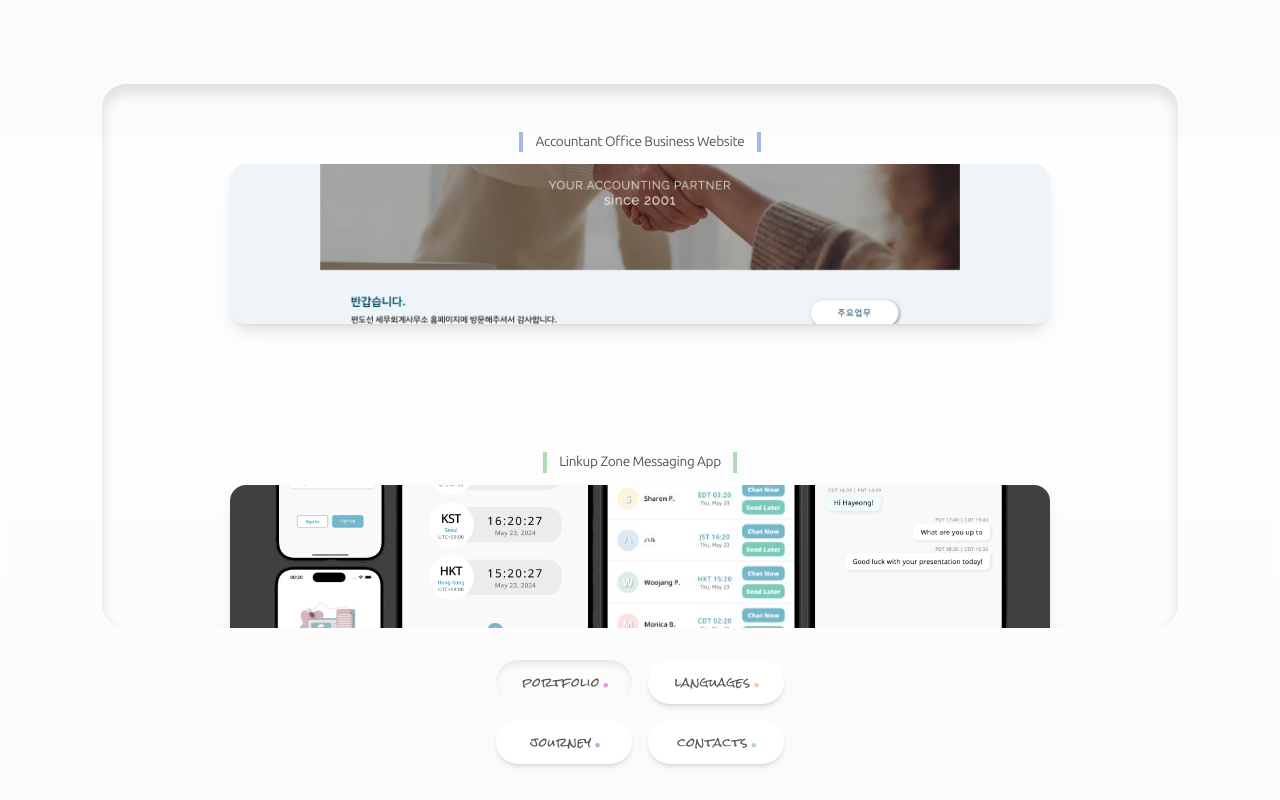
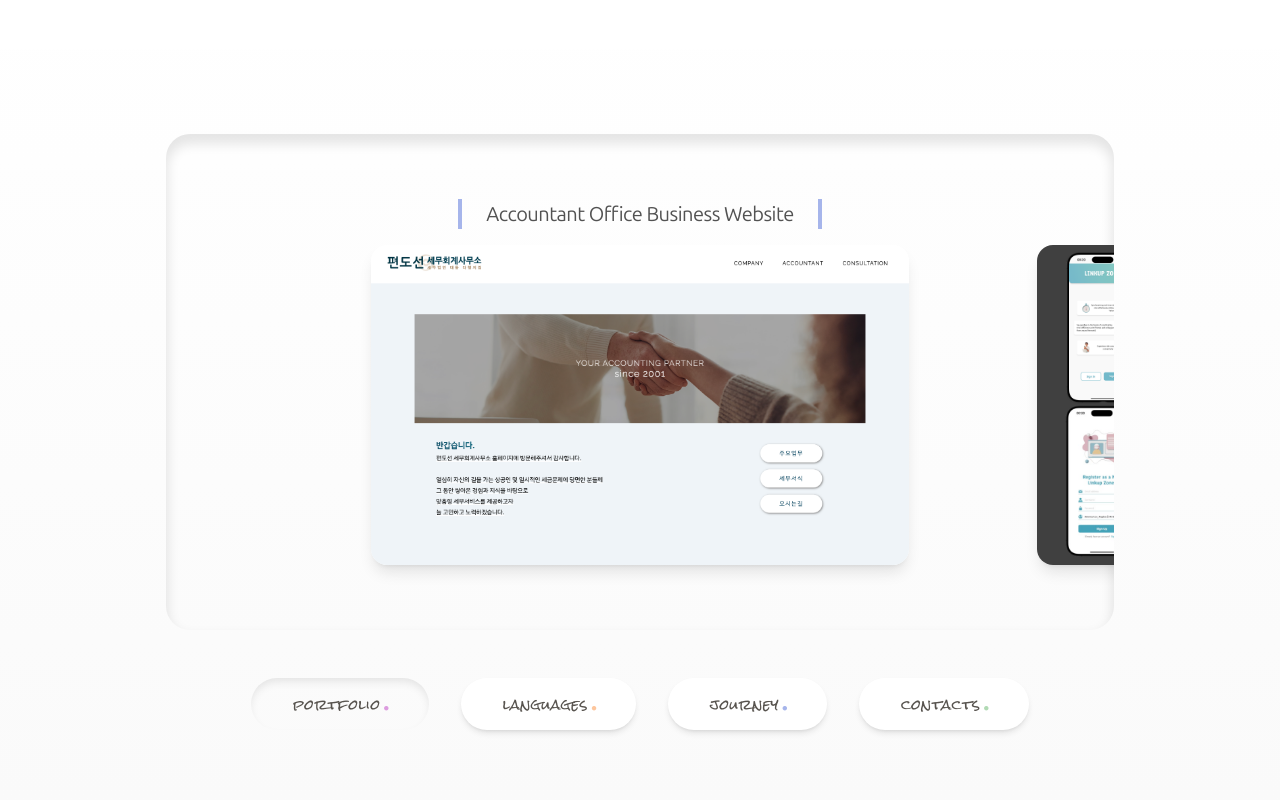
Before and after one commit to hypyeon/portfolio-web-v2, a React (Vite) app: page / in a window 1280 px wide. Both pictures are taken after a click on the button "portfolio.". Shown: the part 1600-2400 px from the top of the page. Built offline with nearby package versions, Linux system fonts and the light colour scheme; a web font is replaced by a local one.

Commit message:
fix layout issue

```diff
--- a/src/components/Body.jsx
+++ b/src/components/Body.jsx
@@ -8,13 +8,13 @@ export default function Body() {
       className="relative z-0 h-[300vh] mobile:overflow-x-hidden"
     >
       <div
-        className="lg:bg-[url('./assets/img/bg-v2.png')] bg-cover bg-center bg-fixed h-screen w-screen -z-5 inset-0 fixed mobile:bg-neutral-50"
+        className="desktop:bg-[url('./assets/img/bg-v2.png')] bg-cover bg-center bg-fixed h-screen w-screen -z-5 inset-0 fixed bg-neutral-50"
       />
       <LandingPage />
       <ProfilePage />
       <PortfolioPage />
-      <div className="fixed z-2 top-[1rem] left-[2.5rem] mobile:top-[0.75rem] mobile:left-[1.75rem]">
-        <p className="text-[3rem] text-gray-900 font-CSBold mobile:text-[2.25rem]">HP<span className="font-space font-black text-[#B1DAB4] -ml-1">.</span></p>
+      <div className="fixed z-2 desktop:top-[1rem] desktop:left-[2.5rem] top-[0.75rem] left-[1.75rem]">
+        <p className="desktop:text-[3rem] text-gray-900 font-CSBold text-[2.25rem]">HP<span className="font-space font-black text-[#B1DAB4] -ml-1">.</span></p>
       </div>
     </div>
   )
--- a/src/components/Buttons.jsx
+++ b/src/components/Buttons.jsx
@@ -10,10 +10,10 @@ const buttons = [
 function Button({ text, color, onClick, isActive }) {
   return (
     <button
-      className={`pointer px-12 py-3 rounded-[1.75rem] shadow-md bg-white hover:duration-500 hover:shadow-lg active:shadow-[inset_0_10px_15px_-3px_rgba(0,0,0,0.1)] focus:bg-transparent focus:shadow-[inset_0_5px_10px_-2px_rgba(0,0,0,0.1)] mobile:px-4 mobile:py-2 ${isActive ? 'bg-transparent shadow-[inset_0_5px_10px_-2px_rgba(0,0,0,0.1)]' : ''}`}
+      className={`pointer desktop:px-8 desktop:py-3 rounded-[1.75rem] shadow-md bg-white hover:duration-500 hover:shadow-lg active:shadow-[inset_0_10px_15px_-3px_rgba(0,0,0,0.1)] focus:bg-transparent focus:shadow-[inset_0_5px_10px_-2px_rgba(0,0,0,0.1)] px-4 py-2 ${isActive ? 'bg-transparent shadow-[inset_0_5px_10px_-2px_rgba(0,0,0,0.1)]' : ''}`}
       onClick={() => onClick(text)}
     >
-      <p className='font-rock text-[0.85rem] pl-[10px] mobile:text-[0.75rem]'>{text}<span className={`${color} font-space text-[2rem] -ml-[4px] leading-3`}>.</span></p>
+      <p className='font-rock desktop:text-[0.85rem] pl-[10px] text-[0.75rem]'>{text}<span className={`${color} font-space text-[2rem] -ml-[4px] leading-3`}>.</span></p>
     </button>
   );
 }
--- a/src/components/Contacts.jsx
+++ b/src/components/Contacts.jsx
@@ -39,15 +39,15 @@ export default function ContactLinks() {
   };
 
   return (
-    <div className='flex flex-col justify-center items-center w-[74vw] h-[58vh] mobile:w-[84vw] mobile:gap-12'>
+    <div className='flex flex-col justify-center items-center desktop:w-[74vw] h-[58vh] w-[84vw] gap-12 desktop:gap-0'>
       <div className='flex justify-center items-center animate-bounce-card mt-4 relative'>
         <img
           src={bc}
           alt="business card"
-          className='w-[24vw] h-auto mobile:w-[78vw]'
+          className='desktop:w-[24vw] h-auto w-[78vw]'
         />
       </div>
-      <div className='w-[6vw] h-[1vh] bg-gray-400 absolute bottom-[20%] rounded-full animate-shadow-blur ml-[3vw] mobile:hidden'></div>
+      <div className='w-[6vw] h-[1vh] bg-gray-400 absolute bottom-[20%] rounded-full animate-shadow-blur ml-[3vw] hidden desktop:block'></div>
       <div className="flex justify-center items-end gap-4 w-[74vw] h-[10vh]">
         {contacts.map((contact, index) => (
           contact.link ? (
--- a/src/components/DetailsPage.jsx
+++ b/src/components/DetailsPage.jsx
@@ -10,10 +10,9 @@ export default function DetailsPage() {
   const handleButtonClick = (text) => setActiveButton(text);
   return (
     <div
-      className="h-[100vh] w-screen flex flex-col justify-center items-center px-20 gap-12 bg-gradient-to-b from-transparent to-neutral-50 z-1 snap-end mobile:px-0 mobile:gap-8"
+      className="h-[100vh] w-screen flex flex-col justify-center items-center desktop:px-20 desktop:gap-12 bg-gradient-to-b from-transparent to-neutral-50 z-1 snap-end px-0 gap-8"
     >
-      <div className="backdrop-blur-[3px] bg-white/30 h-screen w-screen absolute -z-2"></div>
-      <div className={`py-4 rounded-3xl w-[74vw] h-[58vh] relative flex items-center overflow-x-scroll snap-x ${ activeButton !== '' ? 'transition-shadow shadow-[inset_0_8px_12px_2px_rgba(0,0,0,0.1)] duration-300 ease-in-out' : 'transition-shadow shadow-[inset_0_0_0_0_rgba(0,0,0,1)] duration-300'} mobile:w-[84vw] mobile:h-[68vh] mobile:mt-12 ${ activeButton === 'journey' ? 'mobile:overflow-x-scroll' : 'mobile:overflow-y-scroll'}`}>
+      <div className={`py-4 rounded-3xl desktop:w-[74vw] desktop:h-[62vh] desktop:mt-16 relative flex items-center desktop:overflow-x-scroll desktop:overflow-y-hidden snap-x ${ activeButton !== '' ? 'transition-shadow shadow-[inset_0_8px_12px_2px_rgba(0,0,0,0.1)] duration-300 ease-in-out' : 'transition-shadow shadow-[inset_0_0_0_0_rgba(0,0,0,1)] duration-300'} w-[84vw] h-[68vh] mt-12 ${ activeButton === 'journey' ? 'overflow-x-scroll' : 'overflow-y-scroll'}`}>
         {activeButton === 'portfolio' && (
           <Portfolio />
         )}
@@ -28,7 +27,7 @@ export default function DetailsPage() {
         )}
       </div>
       <div
-        className="flex flex-row gap-16 text-xl text-stone-600 font-CSBold tracking-wide relative mobile:grid mobile:grid-cols-2 mobile:gap-4"
+        className="desktop:flex desktop:flex-row desktop:gap-8 text-xl text-stone-600 font-CSBold tracking-wide relative grid grid-cols-2 gap-4"
       >
         <ButtonGroup
           handleButtonClick={handleButtonClick}
--- a/src/components/Journey.jsx
+++ b/src/components/Journey.jsx
@@ -11,8 +11,8 @@ const events = [
 export default function Journey() {
   return (
     <div className="flex flex-col items-center">
-      <div className="relative flex justify-between w-[68vw] mx-[16vw] mobile:w-[176vw] mobile:mx-[32vw]">
-        <div className="absolute w-[100vw] border-t-4 border-neutral-200 left-[50%] -translate-x-[50%] top-[50%] -translate-y-[50%] mobile:w-[240vw]"></div>
+      <div className="relative flex justify-between desktop:w-[78vw] desktop:mx-[20vw] w-[176vw] mx-[32vw]">
+        <div className="absolute desktop:w-[118vw] border-t-4 border-neutral-200 left-[50%] -translate-x-[50%] top-[50%] -translate-y-[50%] w-[240vw]"></div>
         {events.map((event, index) => (
           <div
             key={index}
@@ -25,7 +25,7 @@ export default function Journey() {
             <div className={`w-4 h-4 ${event.color} rounded-full flex items-center justify-center`}>
               <span className="bg-white w-2 h-2 rounded-full"></span>
             </div>
-            <div className={`absolute ${event.position === "up" ? "top-8" : "bottom-8"} ${event.order === 1 || event.order === 5 ? "w-[26vw] mobile:w-[64vw]" : "w-[20vw] mobile:w-[54vw]"} bg-gray-800 text-white p-4 rounded-lg shadow-lg text-[0.75rem]`}>
+            <div className={`absolute ${event.position === "up" ? "top-8" : "bottom-8"} ${event.order === 1 || event.order === 5 ? "desktop:w-[34vw] w-[64vw]" : "desktop:w-[24vw] w-[54vw]"} bg-gray-800 text-white p-4 rounded-lg shadow-lg text-[0.75rem]`}>
               <p className="font-rock text-[0.65rem] tracking-wider text-center mb-4">{event.year}</p>
               <p className='text-left font-ubuntu'>{event.description}</p>
             </div>
--- a/src/components/Languages.jsx
+++ b/src/components/Languages.jsx
@@ -1,7 +1,7 @@
 export default function Languages() {
   return (
-    <div className="w-[74vw] h-[58vh] flex justify-center items-center mobile:w-[84vw] mobile:flex-col">
-      <div className="flex justify-start items-start bg-gray-900 text-white font-mono px-4 py-16 rounded-l-3xl text-[0.75rem] w-[28vw] mobile:w-[84vw] mobile:rounded-none mobile:pt-4 mobile:pb-[1px]">
+    <div className="desktop:w-[74vw] desktop:h-[58vh] desktop:flex-row flex justify-center items-center w-[84vw] flex-col">
+      <div className="flex justify-start items-start bg-gray-900 text-white font-mono px-4 desktop:py-4 desktop:rounded-l-3xl text-[0.75rem] desktop:w-[32vw] w-[84vw] rounded-none pt-4 pb-[1px]">
         <div className="mr-4 text-right text-gray-500">
           <p>1</p>
           <p>2</p>
@@ -37,7 +37,7 @@ export default function Languages() {
           <p>&nbsp;&nbsp;&#125;</p>
         </div>
       </div>
-      <div className="flex justify-start items-start bg-gray-900 text-white font-mono px-4 py-16 rounded-r-3xl text-[0.75rem] w-[28vw] mobile:w-[84vw] mobile:rounded-none mobile:pb-4 mobile:pt-[1px]">
+      <div className="flex justify-start items-start bg-gray-900 text-white font-mono px-4 desktop:py-4 desktop:rounded-r-3xl text-[0.75rem] desktop:w-[32vw] w-[84vw] rounded-none pt-4 pb-[1px]">
         <div className="mr-4 text-right text-gray-500">
           <p>16</p>
           <p>17</p>
--- a/src/components/Portfolio.jsx
+++ b/src/components/Portfolio.jsx
@@ -3,7 +3,7 @@ import ProjectGroup from "./Projects";
 
 export default function Portfolio() {
   return (
-    <div className="flex gap-[10vw] mobile:flex-col mobile:w-[84vw] mobile:h-[68vh]">
+    <div className="flex gap-[10vw] desktop:flex-row desktop:w-[74vw] desktop:h-[58vh] flex-col w-[84vw] h-[68vh]">
       <ProjectGroup />
     </div>
   );
--- a/src/components/Projects.jsx
+++ b/src/components/Projects.jsx
@@ -17,7 +17,7 @@ const projects = [
     color: 'border-[#A6B5EB]',
     path: accountant,
     description: 'A responsive website designed with Figma and built from scratch with HTML, CSS, and JavaScript. On top of his office introduction, the client specifically wanted to have a form submission feature for their customers to book tax consultation appointments as well as a page that introduces his published accounting books and a blog page.',
-    padding: 'pl-[16vw] mobile:pl-[0] mobile:pt-12',
+    padding: 'desktop:pl-[16vw] desktop:pt-0 pl-0 pt-12',
     gh: 'https://github.com/hypyeon/phtax',
     site: 'https://www.phtax.co.kr/'
   },
@@ -88,7 +88,7 @@ const projects = [
     color: 'border-[#A6B5EB]',
     path: resume,
     description: 'A responsive web application built for my fellow developer students to use to create a resume summary by filling out a form. The user can input their name, pronoun, soft skills, and work experience keywords. The app was built with JavaScript and HTML and styled with SCSS. The app is deployed on GitHub Pages.',
-    padding: 'pl-[0] pr-[16vw] mobile:pr-[0] mobile:pb-12',
+    padding: 'desktop:pl-0 desktop:pr-[16vw] desktop:pb-0 pr-0 pb-12',
     gh: 'https://github.com/hypyeon/resume-summary-maker?tab=readme-ov-file',
     site: 'https://hypyeon.github.io/resume-summary-maker/'
   },
@@ -96,17 +96,17 @@ const projects = [
 
 function Project({ title, color, path, description, padding, gh, site }) {
   return (
-    <div className={`flex flex-col justify-center items-center gap-[0.5rem] snap-center ${padding} mobile:gap-3`}>
-      <h3 className={`font-ubuntu text-[1rem] tracking-tight text-neutral-600 px-6 border-x-4 ${color} mobile:px-3 mobile:text-[0.85rem]`}>{title}</h3>
-      <div className='relative w-[42vw] mobile:w-[64vw]'>
+    <div className={`flex flex-col justify-center items-center desktop:gap-4 snap-center ${padding} gap-3`}>
+      <h3 className={`font-ubuntu desktop:text-[1.25rem] tracking-tight text-neutral-600 desktop:px-6 border-x-4 ${color} px-3 text-[0.85rem]`}>{title}</h3>
+      <div className='relative desktop:w-[42vw] w-[64vw]'>
         <img
           src={path}
           alt={path}
-          className="h-[40vh] w-[42vw] object-cover rounded-2xl shadow-lg mobile:h-[20vh] mobile:w-[64vw]"
+          className="desktop:h-[40vh] desktop:w-[42vw] object-cover rounded-2xl shadow-lg h-[20vh] w-[64vw]"
         />
-        <div className='absolute inset-0 flex items-center justify-center p-12 bg-black bg-opacity-75 rounded-2xl opacity-0 hover:opacity-100 hover:duration-300 mobile:p-0'>
-          <p className='font-ubuntu text-left text-white pb-10 text-sm leading-6 mobile:hidden'>{description}</p>
-          <div className='absolute bottom-6 flex items-end justify-center gap-4 font-CSBold leading-6 text-base text-neutral-600 text-[0.65rem] tracking-wider mobile:font-ubuntu mobile:tracking-normal mobile:text-[0.75rem] mobile:gap-2 mobile:bottom-[50%] mobile:translate-y-[50%]'>
+        <div className='absolute inset-0 flex items-center justify-center desktop:p-8 bg-black bg-opacity-75 rounded-2xl opacity-0 hover:opacity-100 hover:duration-300 p-0'>
+          <p className='desktop:block font-ubuntu text-left text-white pb-10 text-sm desktop:leading-5 leading-6 hidden'>{description}</p>
+          <div className='absolute desktop:bottom-6 desktop:translate-y-0 flex items-end justify-center desktop:gap-4 desktop:font-CSBold leading-6 desktop:text-[0.85rem] text-neutral-600 text-[0.65rem] desktop:tracking-wide font-ubuntu tracking-normal text-[0.75rem] gap-2 bottom-[50%] translate-y-[50%]'>
             {gh && (
               <a className='bg-white rounded-xl flex items-center gap-1 px-2 py-1 hover:mb-1 hover:duration-300' href={gh} target='_blank'>
                 <img
--- a/tailwind.config.js
+++ b/tailwind.config.js
@@ -10,8 +10,8 @@ export default {
       'mobile': '320px',
       // 'sm': '640px',
       // 'md': '768px',
-      // 'lg': '1024px',
-      // 'xl': '1280px',
+      'desktop': '1024px',
+      'xl': '1280px',
       // '2xl': '1536px',
     },
     extend: {
```
Also changed, not shown: src/components/LandingPage.jsx (+12 -17 lines), src/components/ProfilePage.jsx (+7 -8 lines).
